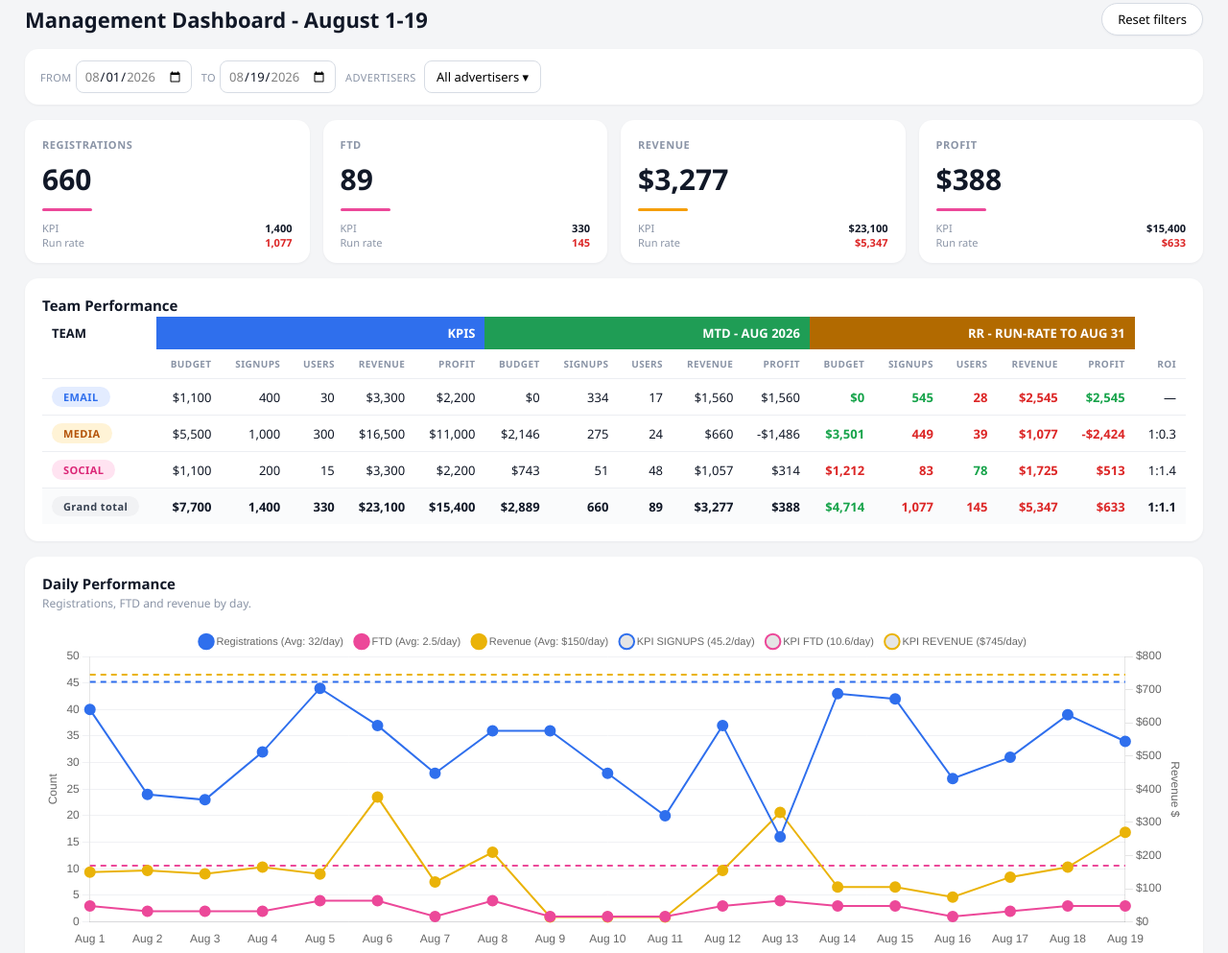
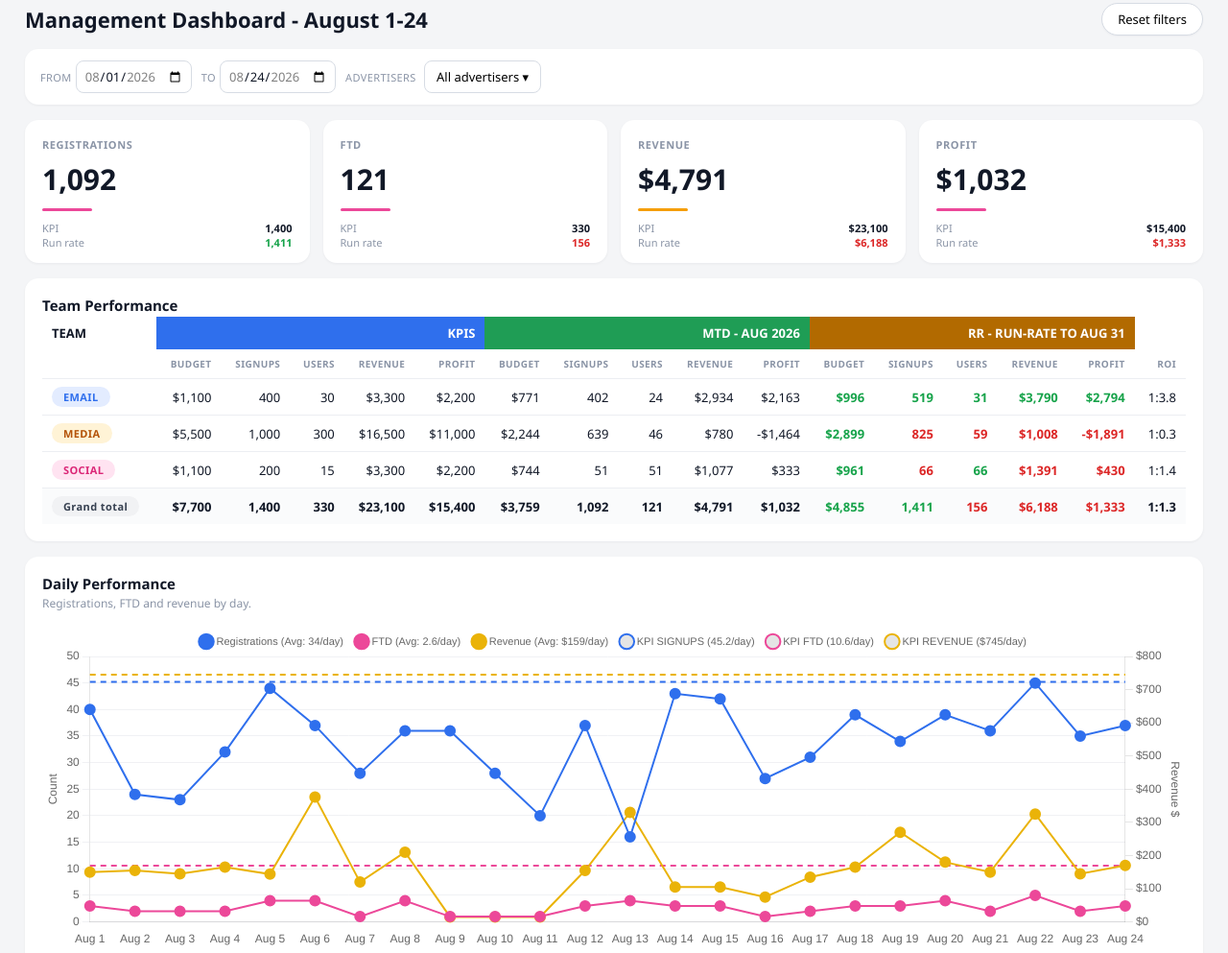
Before and after one commit to WiseKapital/Management-Report--August-2026, a plain HTML site: page index.html in a window 1280 px wide. Shown: the part 19-1012 px from the top of the page at 96% size. Drawn offline with nearby package versions, Linux system fonts and the light colour scheme.

Commit message:
Update index.html

```diff
--- a/index.html
+++ b/index.html
@@ -71,13 +71,13 @@
 <body>
 <div class="wrap">
   <div class="topbar">
-    <h1>Management Dashboard - August 1-19</h1>
+    <h1>Management Dashboard - August 1-24</h1>
     <button class="btn-reset" id="btnReset">Reset filters</button>
   </div>
 
   <div class="filters">
-    <div><label>From</label><input type="date" id="dateFrom" min="2026-08-01" max="2026-08-19" value="2026-08-01"></div>
-    <div><label>To</label><input type="date" id="dateTo" min="2026-08-01" max="2026-08-19" value="2026-08-19"></div>
+    <div><label>From</label><input type="date" id="dateFrom" min="2026-08-01" max="2026-08-24" value="2026-08-01"></div>
+    <div><label>To</label><input type="date" id="dateTo" min="2026-08-01" max="2026-08-24" value="2026-08-24"></div>
     <div class="adv-drop">
       <label>Advertisers</label>
       <button id="advBtn">All advertisers ▾</button>
@@ -177,30 +177,30 @@
 <script>
 const DATA = {
   "clicks": 24114,
-  "daysElapsed": 19,
+  "daysElapsed": 24,
   "daysInMonth": 31,
   "dateMin": "2026-08-01",
-  "dateMax": "2026-08-19",
+  "dateMax": "2026-08-24",
   "teams": [
     {
       "name": "EMAIL", "cls": "email",
       "kpi": {"budget": 1100, "signups": 400, "users": 30, "revenue": 3300, "profit": 2200},
-      "mtd": {"budget": 0, "signups": 334, "users": 17, "revenue": 1560, "profit": 1560}
+      "mtd": {"budget": 771, "signups": 402, "users": 24, "revenue": 2934, "profit": 2163}
     },
     {
       "name": "MEDIA", "cls": "media",
       "kpi": {"budget": 5500, "signups": 1000, "users": 300, "revenue": 16500, "profit": 11000},
-      "mtd": {"budget": 2146, "signups": 275, "users": 24, "revenue": 660, "profit": -1486}
+      "mtd": {"budget": 2244, "signups": 639, "users": 46, "revenue": 780, "profit": -1464}
     },
     {
       "name": "SOCIAL", "cls": "social",
       "kpi": {"budget": 1100, "signups": 200, "users": 15, "revenue": 3300, "profit": 2200},
-      "mtd": {"budget": 743, "signups": 51, "users": 48, "revenue": 1057, "profit": 314}
+      "mtd": {"budget": 744, "signups": 51, "users": 51, "revenue": 1077, "profit": 333}
     },
     {
       "name": "Grand total", "cls": "total",
       "kpi": {"budget": 7700, "signups": 1400, "users": 330, "revenue": 23100, "profit": 15400},
-      "mtd": {"budget": 2889, "signups": 660, "users": 89, "revenue": 3277, "profit": 388}
+      "mtd": {"budget": 3759, "signups": 1092, "users": 121, "revenue": 4791, "profit": 1032}
     }
   ],
   "summary": [
@@ -216,17 +216,17 @@ const DATA = {
     {"adv": "SPLASH", "signups": 11 + 239/9, "ftd": 1 + 19/9, "revenue": 150.00, "budget": 2011/9}
   ],
   "daily": {
-    "AFF 66": {"2026-08-03": [1, 0, 0], "2026-08-04": [8, 1, 150], "2026-08-05": [1, 0, 0], "2026-08-06": [3, 0, 0], "2026-08-07": [1, 0, 0], "2026-08-10": [2, 0, 0], "2026-08-13": [2, 0, 0], "2026-08-15": [1, 0, 0], "2026-08-16": [2, 0, 0], "2026-08-18": [2, 0, 0]},
+    "AFF 66": {"2026-08-03": [1, 0, 0], "2026-08-04": [8, 1, 150], "2026-08-05": [1, 0, 0], "2026-08-06": [3, 0, 0], "2026-08-07": [1, 0, 0], "2026-08-10": [2, 0, 0], "2026-08-13": [2, 0, 0], "2026-08-15": [1, 0, 0], "2026-08-16": [2, 0, 0], "2026-08-18": [2, 0, 0], "2026-08-21": [2, 0, 0]},
     "ALL IN AFFILIATES": {"2026-08-01": [5, 0, 0], "2026-08-02": [1, 0, 0], "2026-08-03": [0, 0, 0], "2026-08-04": [0, 0, 0], "2026-08-05": [0, 0, 0], "2026-08-06": [0, 0, 0], "2026-08-07": [0, 0, 0], "2026-08-08": [0, 0, 0], "2026-08-09": [0, 0, 0], "2026-08-10": [0, 0, 0], "2026-08-11": [0, 0, 0], "2026-08-12": [0, 0, 0], "2026-08-13": [0, 0, 0], "2026-08-14": [0, 0, 0], "2026-08-16": [0, 0, 0], "2026-08-17": [0, 0, 0]},
-    "CHANCED": {"2026-08-01": [1, 0, 0], "2026-08-02": [2, 0, 0], "2026-08-03": [0, 0, 0], "2026-08-05": [0, 0, 0], "2026-08-06": [8, 1, 150], "2026-08-07": [1, 0, 0], "2026-08-08": [0, 0, 0], "2026-08-09": [0, 0, 0], "2026-08-10": [1, 0, 0], "2026-08-11": [0, 0, 0], "2026-08-12": [3, 0, 0], "2026-08-13": [0, 0, 0], "2026-08-14": [3, 0, 0], "2026-08-15": [8, 0, 0], "2026-08-16": [3, 0, 0], "2026-08-17": [2, 0, 0], "2026-08-18": [3, 0, 0]},
-    "SPLASH": {"2026-08-01": [1, 0, 0], "2026-08-02": [1, 0, 0], "2026-08-03": [0, 0, 0], "2026-08-04": [2, 0, 0], "2026-08-05": [3, 0, 0], "2026-08-06": [0, 1, 150], "2026-08-07": [0, 0, 0], "2026-08-08": [0, 0, 0], "2026-08-09": [0, 0, 0], "2026-08-10": [0, 0, 0], "2026-08-11": [1, 0, 0], "2026-08-12": [0, 0, 0], "2026-08-13": [0, 0, 0], "2026-08-14": [0, 0, 0], "2026-08-15": [0, 0, 0], "2026-08-16": [1, 0, 0], "2026-08-17": [1, 0, 0], "2026-08-19": [2, 0, 0]},
-    "BASHER AGENCY": {"2026-08-01": [2, 0, 0], "2026-08-02": [2, 0, 0], "2026-08-03": [1, 0, 0], "2026-08-06": [2, 0, 0], "2026-08-07": [2, 0, 0], "2026-08-08": [2, 0, 0], "2026-08-09": [2, 0, 0], "2026-08-10": [1, 0, 0], "2026-08-11": [2, 0, 0], "2026-08-12": [1, 0, 0], "2026-08-14": [5, 0, 0], "2026-08-15": [5, 0, 0], "2026-08-16": [5, 0, 0], "2026-08-17": [3, 0, 0], "2026-08-18": [4, 0, 0], "2026-08-19": [3, 0, 0]},
-    "GAMETIME DIGITAL": {"2026-08-01": [13, 1, 120], "2026-08-02": [5, 1, 140], "2026-08-03": [7, 0, 0], "2026-08-04": [13, 0, 0], "2026-08-05": [25, 3, 129], "2026-08-06": [12, 2, 76], "2026-08-07": [12, 1, 120], "2026-08-08": [18, 2, 180], "2026-08-09": [17, 0, 0], "2026-08-10": [12, 0, 0], "2026-08-11": [4, 0, 0], "2026-08-12": [13, 1, 125], "2026-08-13": [13, 1, 170], "2026-08-14": [20, 1, 75], "2026-08-15": [11, 1, 75], "2026-08-16": [8, 1, 75], "2026-08-17": [14, 1, 110], "2026-08-18": [16, 2, 145], "2026-08-19": [15, 1, 125]},
-    "COINSROYALE": {"2026-08-01": [18, 2, 30], "2026-08-02": [13, 1, 15], "2026-08-03": [12, 1, 15], "2026-08-04": [9, 1, 15], "2026-08-05": [12, 1, 15], "2026-08-06": [12, 0, 0], "2026-08-07": [10, 0, 0], "2026-08-08": [16, 2, 30], "2026-08-09": [17, 1, 15], "2026-08-10": [12, 1, 15], "2026-08-11": [13, 1, 15], "2026-08-12": [20, 2, 30], "2026-08-13": [1, 2, 30], "2026-08-14": [15, 2, 30], "2026-08-15": [17, 2, 30], "2026-08-16": [7, 0, 0], "2026-08-17": [11, 1, 25], "2026-08-18": [14, 1, 20], "2026-08-19": [12, 1, 15]},
+    "CHANCED": {"2026-08-01": [1, 0, 0], "2026-08-02": [2, 0, 0], "2026-08-03": [0, 0, 0], "2026-08-05": [0, 0, 0], "2026-08-06": [8, 1, 150], "2026-08-07": [1, 0, 0], "2026-08-08": [0, 0, 0], "2026-08-09": [0, 0, 0], "2026-08-10": [1, 0, 0], "2026-08-11": [0, 0, 0], "2026-08-12": [3, 0, 0], "2026-08-13": [0, 0, 0], "2026-08-14": [3, 0, 0], "2026-08-15": [8, 0, 0], "2026-08-16": [3, 0, 0], "2026-08-17": [2, 0, 0], "2026-08-18": [3, 0, 0], "2026-08-20": [2, 0, 0], "2026-08-23": [3, 0, 0]},
+    "SPLASH": {"2026-08-01": [1, 0, 0], "2026-08-02": [1, 0, 0], "2026-08-03": [0, 0, 0], "2026-08-04": [2, 0, 0], "2026-08-05": [3, 0, 0], "2026-08-06": [0, 1, 150], "2026-08-07": [0, 0, 0], "2026-08-08": [0, 0, 0], "2026-08-09": [0, 0, 0], "2026-08-10": [0, 0, 0], "2026-08-11": [1, 0, 0], "2026-08-12": [0, 0, 0], "2026-08-13": [0, 0, 0], "2026-08-14": [0, 0, 0], "2026-08-15": [0, 0, 0], "2026-08-16": [1, 0, 0], "2026-08-17": [1, 0, 0], "2026-08-19": [2, 0, 0], "2026-08-22": [1, 0, 0]},
+    "BASHER AGENCY": {"2026-08-01": [2, 0, 0], "2026-08-02": [2, 0, 0], "2026-08-03": [1, 0, 0], "2026-08-06": [2, 0, 0], "2026-08-07": [2, 0, 0], "2026-08-08": [2, 0, 0], "2026-08-09": [2, 0, 0], "2026-08-10": [1, 0, 0], "2026-08-11": [2, 0, 0], "2026-08-12": [1, 0, 0], "2026-08-14": [5, 0, 0], "2026-08-15": [5, 0, 0], "2026-08-16": [5, 0, 0], "2026-08-17": [3, 0, 0], "2026-08-18": [4, 0, 0], "2026-08-19": [3, 0, 0], "2026-08-20": [3, 0, 0], "2026-08-21": [4, 0, 0], "2026-08-22": [4, 0, 0], "2026-08-23": [3, 0, 0], "2026-08-24": [4, 0, 0]},
+    "GAMETIME DIGITAL": {"2026-08-01": [13, 1, 120], "2026-08-02": [5, 1, 140], "2026-08-03": [7, 0, 0], "2026-08-04": [13, 0, 0], "2026-08-05": [25, 3, 129], "2026-08-06": [12, 2, 76], "2026-08-07": [12, 1, 120], "2026-08-08": [18, 2, 180], "2026-08-09": [17, 0, 0], "2026-08-10": [12, 0, 0], "2026-08-11": [4, 0, 0], "2026-08-12": [13, 1, 125], "2026-08-13": [13, 1, 170], "2026-08-14": [20, 1, 75], "2026-08-15": [11, 1, 75], "2026-08-16": [8, 1, 75], "2026-08-17": [14, 1, 110], "2026-08-18": [16, 2, 145], "2026-08-19": [15, 1, 125], "2026-08-20": [18, 2, 150], "2026-08-21": [17, 1, 130], "2026-08-22": [21, 2, 165], "2026-08-23": [15, 1, 120], "2026-08-24": [18, 2, 145]},
+    "COINSROYALE": {"2026-08-01": [18, 2, 30], "2026-08-02": [13, 1, 15], "2026-08-03": [12, 1, 15], "2026-08-04": [9, 1, 15], "2026-08-05": [12, 1, 15], "2026-08-06": [12, 0, 0], "2026-08-07": [10, 0, 0], "2026-08-08": [16, 2, 30], "2026-08-09": [17, 1, 15], "2026-08-10": [12, 1, 15], "2026-08-11": [13, 1, 15], "2026-08-12": [20, 2, 30], "2026-08-13": [1, 2, 30], "2026-08-14": [15, 2, 30], "2026-08-15": [17, 2, 30], "2026-08-16": [7, 0, 0], "2026-08-17": [11, 1, 25], "2026-08-18": [14, 1, 20], "2026-08-19": [12, 1, 15], "2026-08-20": [16, 2, 30], "2026-08-21": [13, 1, 20], "2026-08-22": [17, 2, 30], "2026-08-23": [14, 1, 25], "2026-08-24": [15, 1, 25]},
     "EPC": {"2026-08-16": [1, 0, 0]},
-    "ACEBET": {"2026-08-01": [0, 0, 0], "2026-08-02": [0, 0, 0], "2026-08-03": [2, 1, 130], "2026-08-04": [0, 0, 0], "2026-08-05": [3, 0, 0], "2026-08-06": [0, 0, 0], "2026-08-07": [2, 0, 0], "2026-08-08": [0, 0, 0], "2026-08-09": [0, 0, 0], "2026-08-10": [0, 0, 0], "2026-08-11": [0, 0, 0], "2026-08-12": [0, 0, 0], "2026-08-13": [0, 1, 130], "2026-08-14": [0, 0, 0], "2026-08-15": [0, 0, 0], "2026-08-16": [0, 0, 0], "2026-08-17": [0, 0, 0], "2026-08-19": [2, 1, 130]}
+    "ACEBET": {"2026-08-01": [0, 0, 0], "2026-08-02": [0, 0, 0], "2026-08-03": [2, 1, 130], "2026-08-04": [0, 0, 0], "2026-08-05": [3, 0, 0], "2026-08-06": [0, 0, 0], "2026-08-07": [2, 0, 0], "2026-08-08": [0, 0, 0], "2026-08-09": [0, 0, 0], "2026-08-10": [0, 0, 0], "2026-08-11": [0, 0, 0], "2026-08-12": [0, 0, 0], "2026-08-13": [0, 1, 130], "2026-08-14": [0, 0, 0], "2026-08-15": [0, 0, 0], "2026-08-16": [0, 0, 0], "2026-08-17": [0, 0, 0], "2026-08-19": [2, 1, 130], "2026-08-22": [2, 1, 130]}
   },
-  "leads": {"2026-08-01": 776, "2026-08-02": 612, "2026-08-03": 598, "2026-08-04": 886, "2026-08-05": 782, "2026-08-06": 595, "2026-08-07": 937, "2026-08-08": 683, "2026-08-09": 891, "2026-08-10": 325, "2026-08-11": 432, "2026-08-12": 739, "2026-08-13": 467, "2026-08-14": 749, "2026-08-15": 788, "2026-08-16": 456, "2026-08-17": 520, "2026-08-18": 615, "2026-08-19": 580},
+  "leads": {"2026-08-01": 776, "2026-08-02": 612, "2026-08-03": 598, "2026-08-04": 886, "2026-08-05": 782, "2026-08-06": 595, "2026-08-07": 937, "2026-08-08": 683, "2026-08-09": 891, "2026-08-10": 325, "2026-08-11": 432, "2026-08-12": 739, "2026-08-13": 467, "2026-08-14": 749, "2026-08-15": 788, "2026-08-16": 456, "2026-08-17": 520, "2026-08-18": 615, "2026-08-19": 580, "2026-08-20": 640, "2026-08-21": 590, "2026-08-22": 710, "2026-08-23": 560, "2026-08-24": 680},
   "country": {
     "ALL IN AFFILIATES": {"NZ": [4, 0], "CA": [2, 0]},
     "SPLASH": {"US": [10, 150]},
@@ -424,7 +424,6 @@ function renderBudget(){
     options: hbarOpts(true)});
 }
 
-/* CORREGIDO: labels usa r.adv para mostrar el nombre del anunciante */
 function renderProfit(){
   const rows = selSummary().map(s => ({...s, profit: s.revenue - s.budget})).sort((a,b) => b.profit - a.profit);
   mkChart('chProfit', {type:'bar',
```
